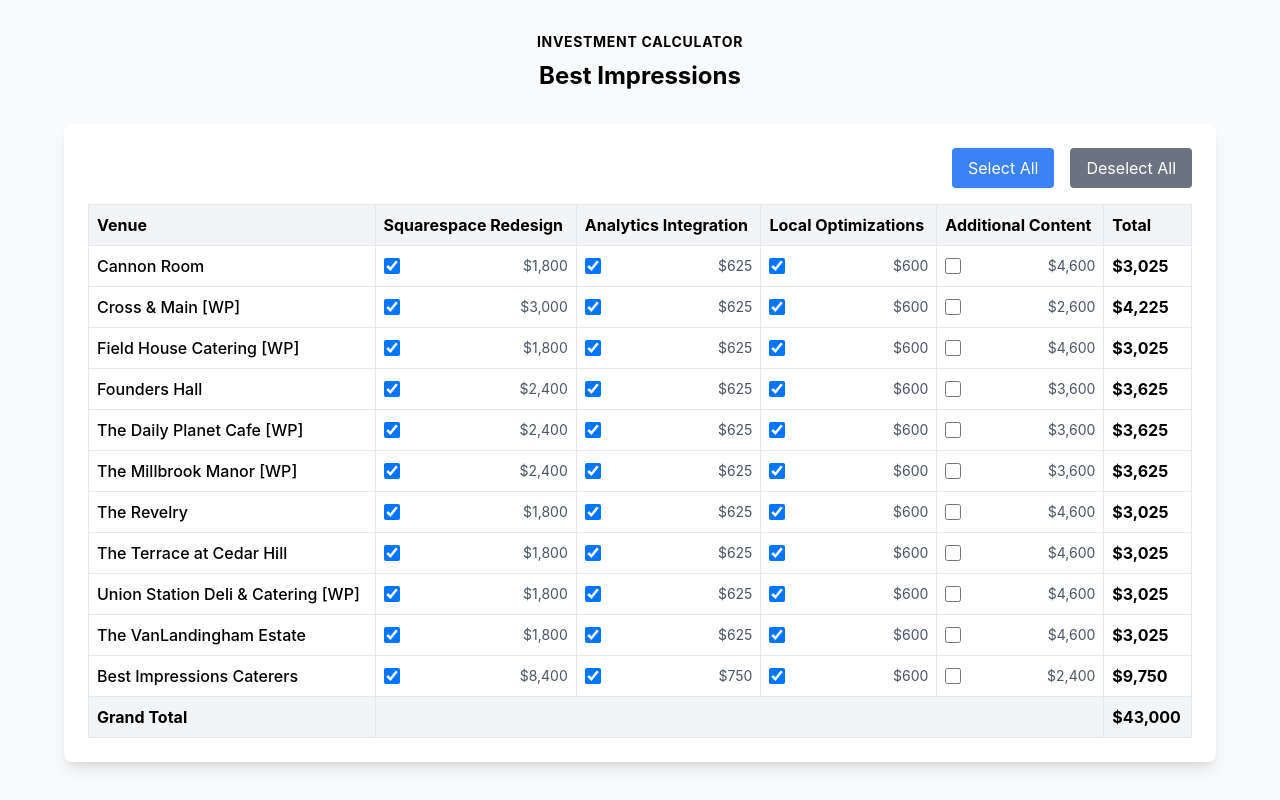
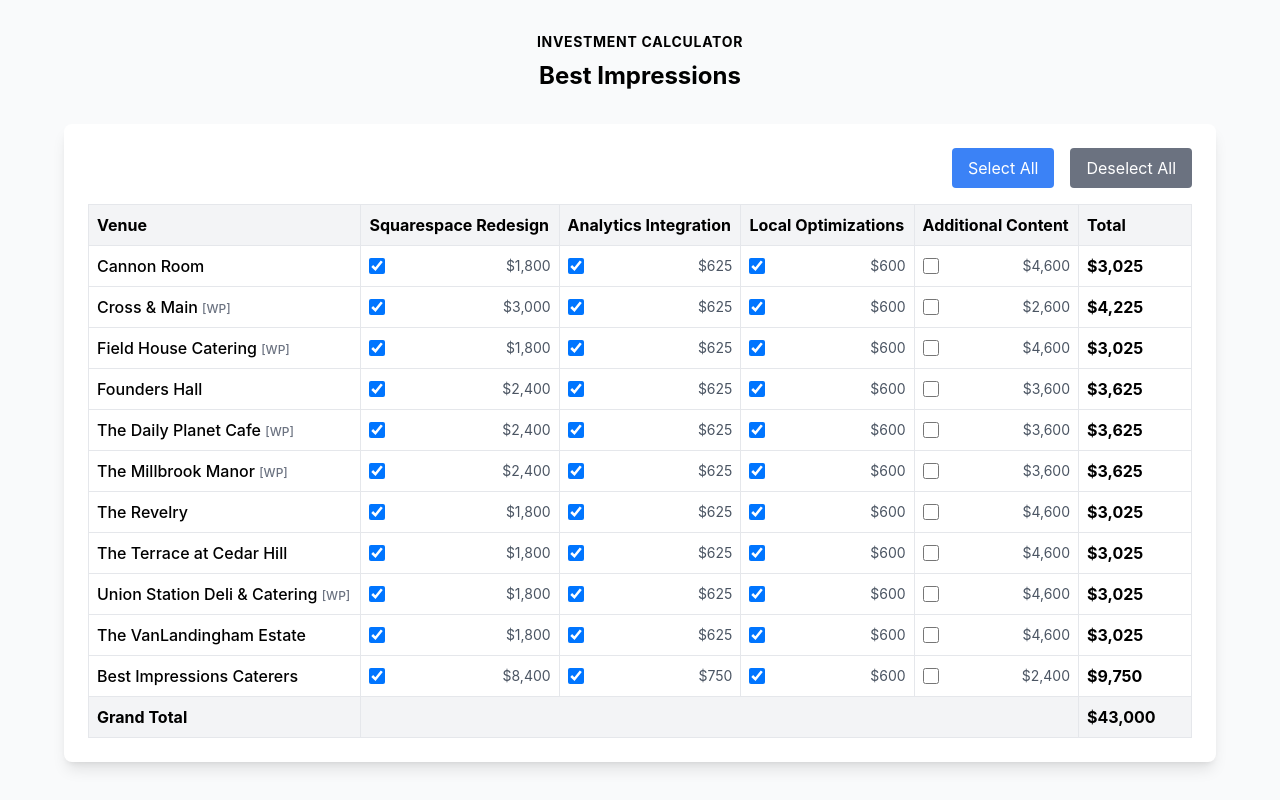
Before and after one commit to graemebryson/bi-investment-calculator, a React (Create React App) app: page / in a window 1280 px wide. Built offline with nearby package versions, Linux system fonts and the light colour scheme.

Commit message:
Style WordPress indicators and set minimum width for Total column

```diff
--- a/src/components/Calculator.js
+++ b/src/components/Calculator.js
@@ -11,7 +11,7 @@
   const initialVenues = [
     {
       id: 1,
-      name: 'Cannon Room',
+      name: <>Cannon Room</>,
       costs: {
         redesign: 1800,
         analytics: 625,
@@ -21,7 +21,7 @@
     },
     {
       id: 2,
-      name: 'Cross & Main [WP]',
+      name: <>Cross & Main <span className="text-xs text-gray-500">[WP]</span></>,
       costs: {
         redesign: 3000,
         analytics: 625,
@@ -31,7 +31,7 @@
     },
     {
       id: 3,
-      name: 'Field House Catering [WP]',
+      name: <>Field House Catering <span className="text-xs text-gray-500">[WP]</span></>,
       costs: {
         redesign: 1800,
         analytics: 625,
@@ -41,7 +41,7 @@
     },
     {
       id: 4,
-      name: 'Founders Hall',
+      name: <>Founders Hall</>,
       costs: {
         redesign: 2400,
         analytics: 625,
@@ -51,7 +51,7 @@
     },
     {
       id: 5,
-      name: 'The Daily Planet Cafe [WP]',
+      name: <>The Daily Planet Cafe <span className="text-xs text-gray-500">[WP]</span></>,
       costs: {
         redesign: 2400,
         analytics: 625,
@@ -61,7 +61,7 @@
     },
     {
       id: 6,
-      name: 'The Millbrook Manor [WP]',
+      name: <>The Millbrook Manor <span className="text-xs text-gray-500">[WP]</span></>,
       costs: {
         redesign: 2400,
         analytics: 625,
@@ -71,7 +71,7 @@
     },
     {
       id: 7,
-      name: 'The Revelry',
+      name: <>The Revelry</>,
       costs: {
         redesign: 1800,
         analytics: 625,
@@ -81,7 +81,7 @@
     },
     {
       id: 8,
-      name: 'The Terrace at Cedar Hill',
+      name: <>The Terrace at Cedar Hill</>,
       costs: {
         redesign: 1800,
         analytics: 625,
@@ -91,7 +91,7 @@
     },
     {
       id: 9,
-      name: 'Union Station Deli & Catering [WP]',
+      name: <>Union Station Deli & Catering <span className="text-xs text-gray-500">[WP]</span></>,
       costs: {
         redesign: 1800,
         analytics: 625,
@@ -101,7 +101,7 @@
     },
     {
       id: 10,
-      name: 'The VanLandingham Estate',
+      name: <>The VanLandingham Estate</>,
       costs: {
         redesign: 1800,
         analytics: 625,
@@ -111,7 +111,7 @@
     },
     {
       id: 11,
-      name: 'Best Impressions Caterers',
+      name: <>Best Impressions Caterers</>,
       costs: {
         redesign: 8400,
         analytics: 750,
@@ -204,7 +204,7 @@
                   {service.name}
                 </th>
               ))}
-              <th className="p-2 border text-left">Total</th>
+              <th className="p-2 border text-left min-w-[112px]">Total</th>
             </tr>
           </thead>
           <tbody>
@@ -228,7 +228,7 @@
                     </div>
                   </td>
                 ))}
-                <td className="p-2 border font-bold">
+                <td className="p-2 border font-bold min-w-[112px]">
                   ${calculateVenueTotal(venue).toLocaleString()}
                 </td>
               </tr>
@@ -236,7 +236,7 @@
             <tr className="bg-gray-100 font-bold">
               <td className="p-2 border">Grand Total</td>
               <td colSpan={initialServices.length} className="p-2 border"></td>
-              <td className="p-2 border">${calculateGrandTotal().toLocaleString()}</td>
+              <td className="p-2 border min-w-[112px]">${calculateGrandTotal().toLocaleString()}</td>
             </tr>
           </tbody>
         </table>
```
